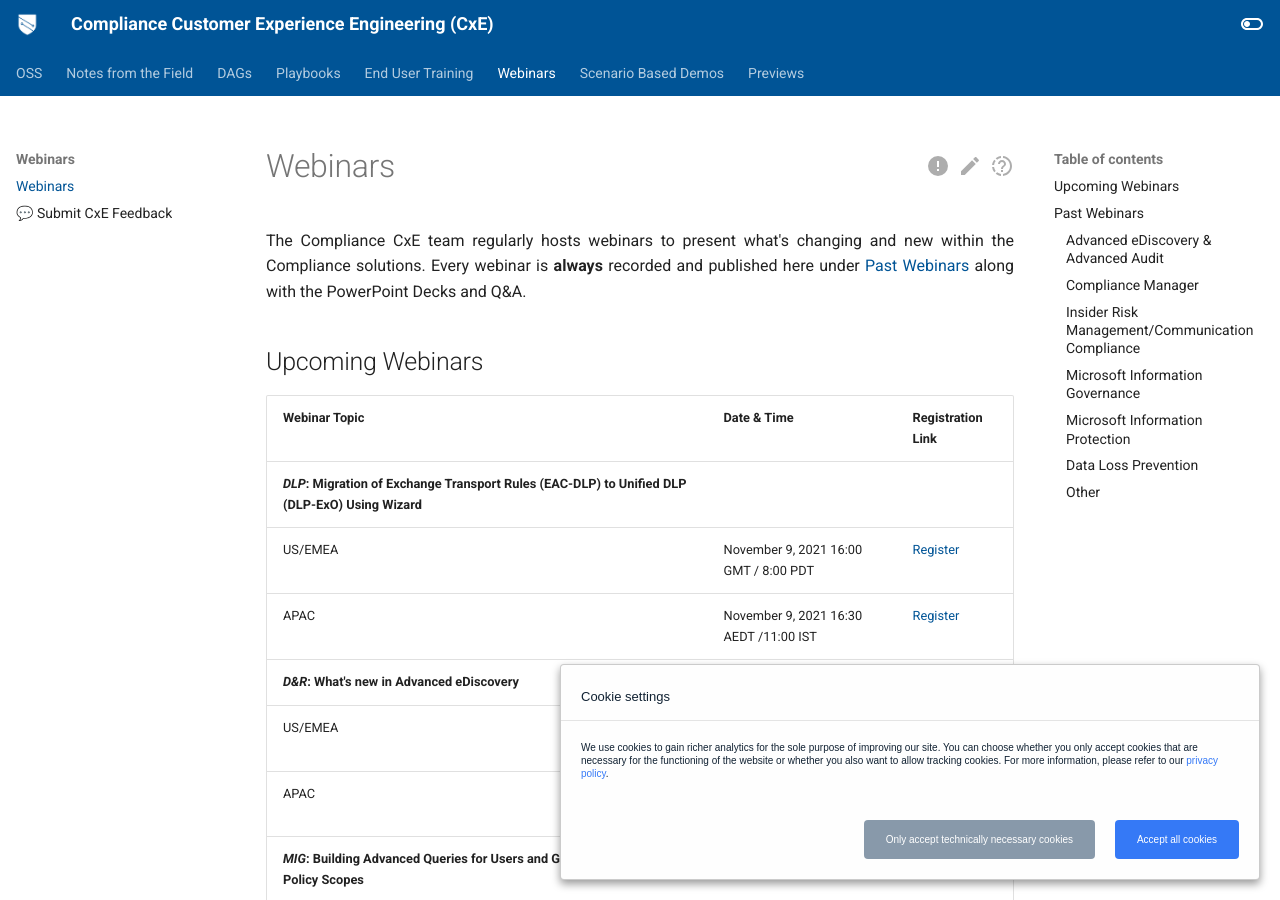
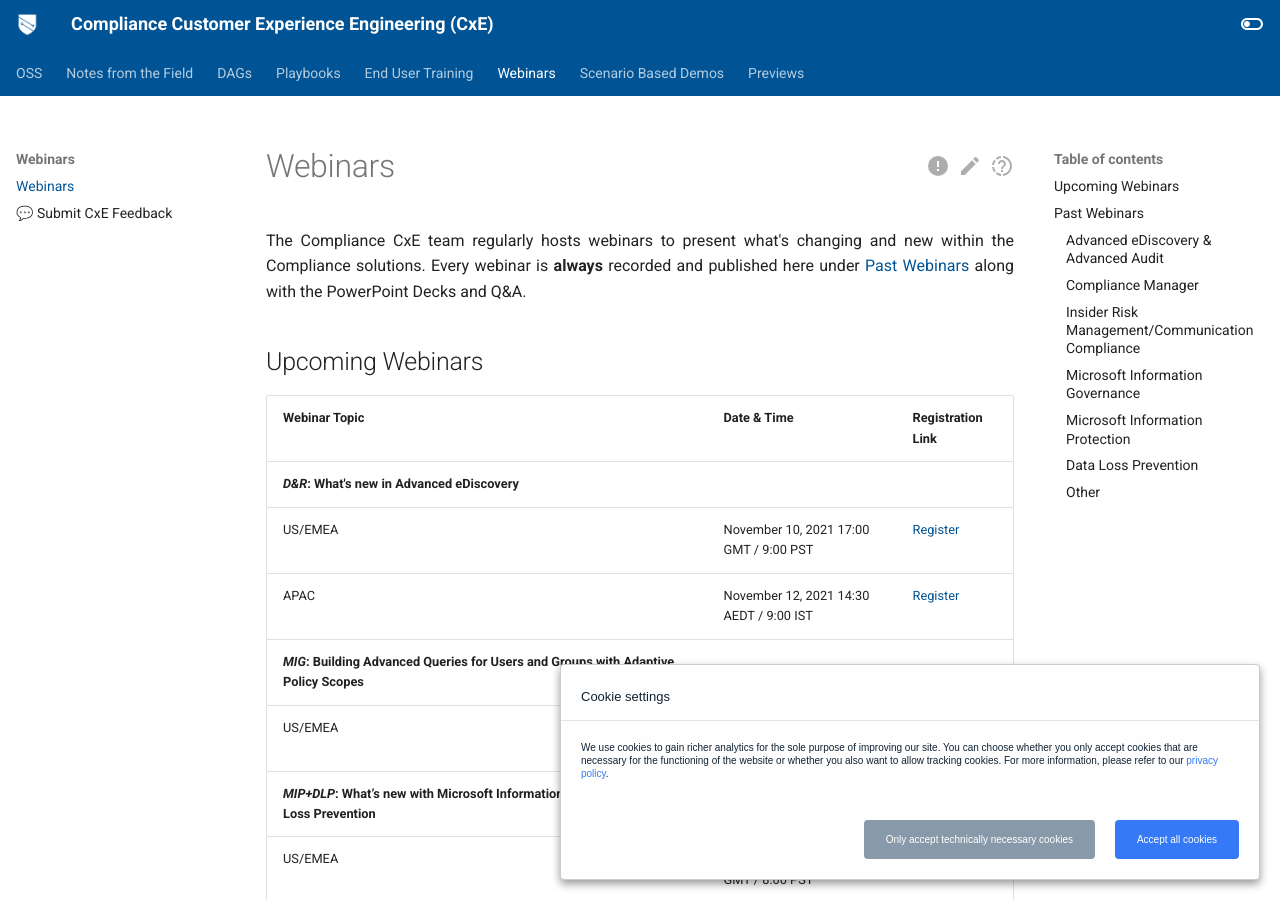
Before and after one commit to microsoft/ComplianceCxE, an MkDocs documentation site: the page built from docs/webinars.md, in a window 1280 px wide and 900 px high. Built offline with MkDocs 1.6.1 and Material for MkDocs 9.7.7, drawn with Linux system fonts in a browser that asks for light colours; comment, search, counter and statistics services are not loaded; some of the changed text lies outside the part shown.

Commit message:
Update webinars.md

```diff
--- a/docs/webinars.md
+++ b/docs/webinars.md
@@ -12,9 +12,6 @@
 
 | Webinar Topic | Date & Time | Registration Link |
 | --- | --- | --- |
-|***DLP*: Migration of Exchange Transport Rules (EAC-DLP) to Unified DLP (DLP-ExO) Using Wizard** |  |
-| US/EMEA  | November 9, 2021    16:00 GMT / 8:00 PDT | [Register](https://mipc.eventbuilder.com/event/51845) |
-| APAC  | November 9, 2021    16:30 AEDT /11:00 IST | [Register](https://mipc.eventbuilder.com/event/51844) |
 |***D&R*: What's new in Advanced eDiscovery** |  |
 | US/EMEA  | November 10, 2021    17:00 GMT / 9:00 PST | [Register](https://aka.ms/ediscoverywebinar) |
 | APAC  | November 12, 2021    14:30 AEDT / 9:00 IST | [Register](https://aka.ms/ediscoverywebinar) |
```
Also changed, not shown: other parts of docs/webinars.md (+1 -0 lines).
